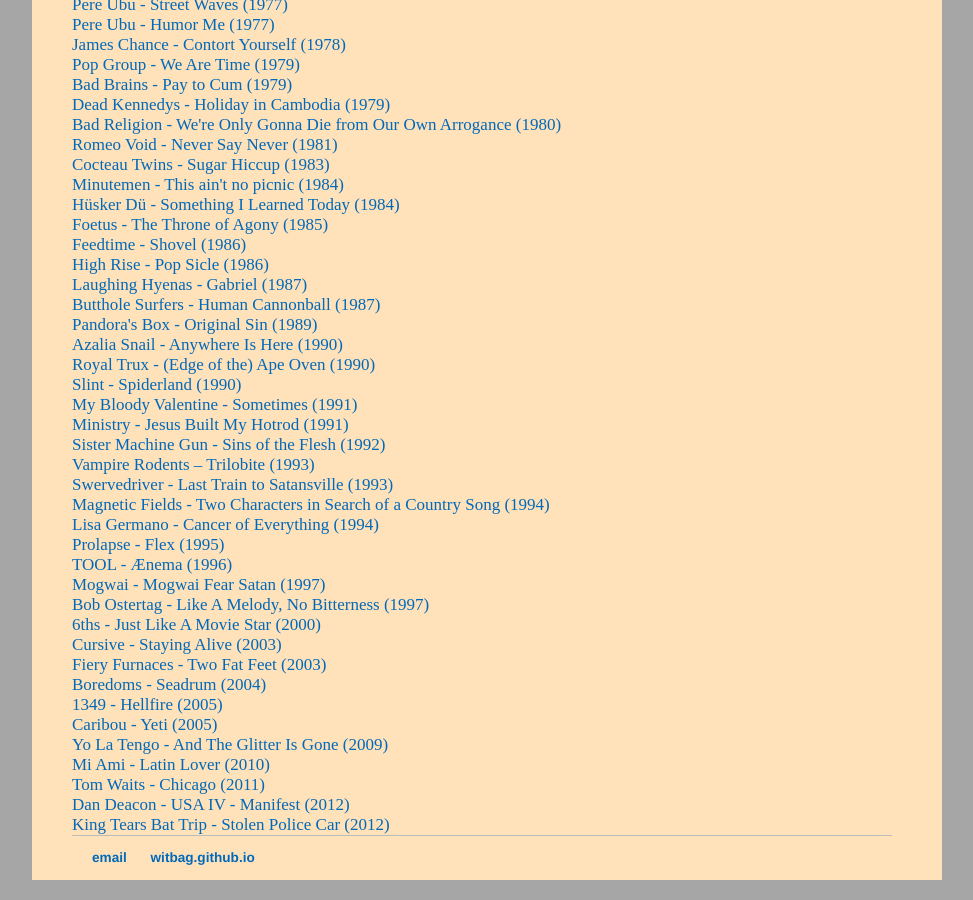
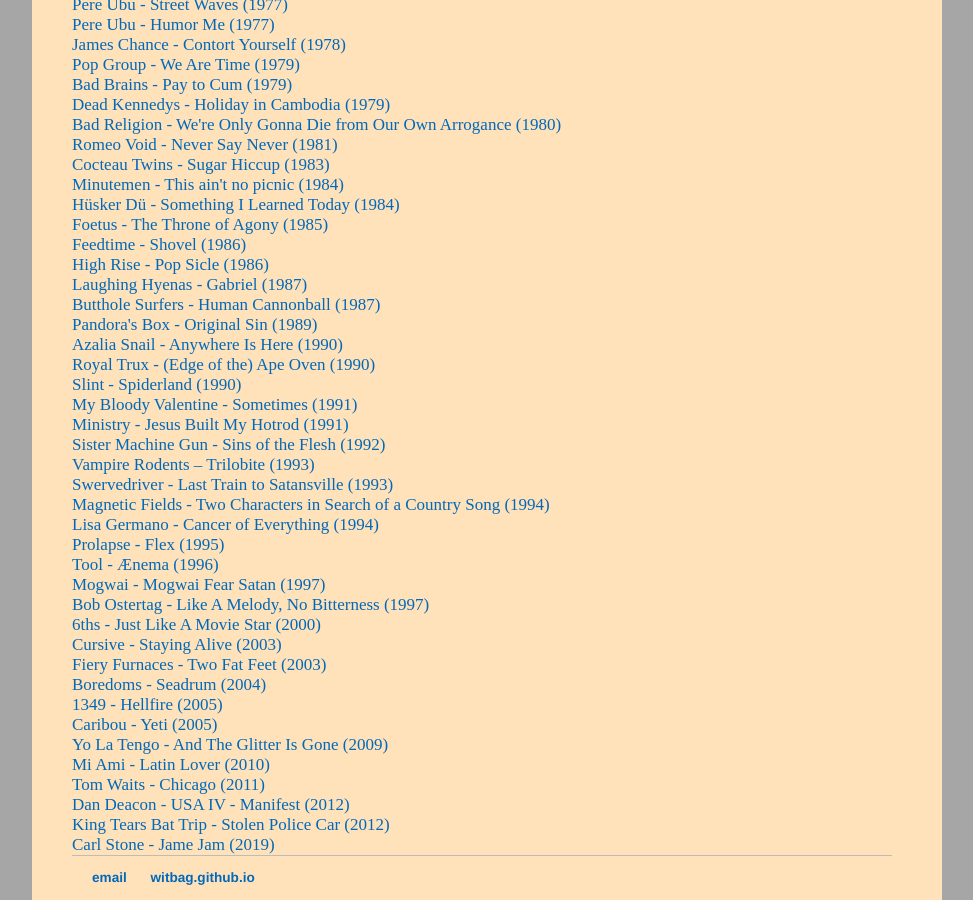
Before and after one commit to witbag/witbag.github.io, a Jekyll site: the page built from inspiration/index.html, in a window 1280 px wide and 900 px high, scrolled down 1249 px. Shown: the whole window, without its empty margins (153-1126 px from the left). Built offline with Jekyll 4.4.1, drawn with Linux system fonts in a browser that asks for light colours.

Commit message:
Update index.html

```diff
--- a/inspiration/index.html
+++ b/inspiration/index.html
@@ -90,7 +90,7 @@
 <a href="https://www.youtube.com/watch?v=CszGL2chT-U" target=_blank>Magnetic Fields - Two Characters in Search of a Country Song (1994)</a><br>
 <a href="https://www.youtube.com/watch?v=mbZDVMZpKHA" target=_blank>Lisa Germano - Cancer of Everything (1994)</a><br>
 <a href="https://www.youtube.com/watch?v=ydlwC5mi00E" target=_blank>Prolapse - Flex (1995)</a><br>
-<a href="https://www.youtube.com/watch?v=rHcmnowjfrQ" target=_blank>TOOL - Ænema (1996)</a><br>
+<a href="https://www.youtube.com/watch?v=rHcmnowjfrQ" target=_blank>Tool - Ænema (1996)</a><br>
 <a href="https://www.youtube.com/watch?v=du4JbfK5okA" target=_blank>Mogwai - Mogwai Fear Satan (1997)</a><br>
 <a href="https://www.youtube.com/watch?v=ZN2xRlWuBvo" target=_blank>Bob Ostertag - Like A Melody, No Bitterness (1997)</a><br>
 <a href="https://www.youtube.com/watch?v=omGkKs9LC-c" target=_blank>6ths - Just Like A Movie Star (2000)</a><br>
@@ -104,3 +104,4 @@
 <a href="https://www.youtube.com/watch?v=QAjtkyGVDxc" target=_blank>Tom Waits - Chicago (2011)</a><br>
 <a href="https://www.youtube.com/watch?v=bvNk4Tdcr2U" target=_blank>Dan Deacon - USA IV - Manifest (2012)</a><br>
 <a href="https://www.youtube.com/watch?v=fvtX9f0vwGI" target=_blank>King Tears Bat Trip - Stolen Police Car (2012)</a><br>
+<a href="https://www.youtube.com/watch?v=Skcrz1QLf70" target=_blank>Carl Stone - Jame Jam (2019)</a><br>
```
